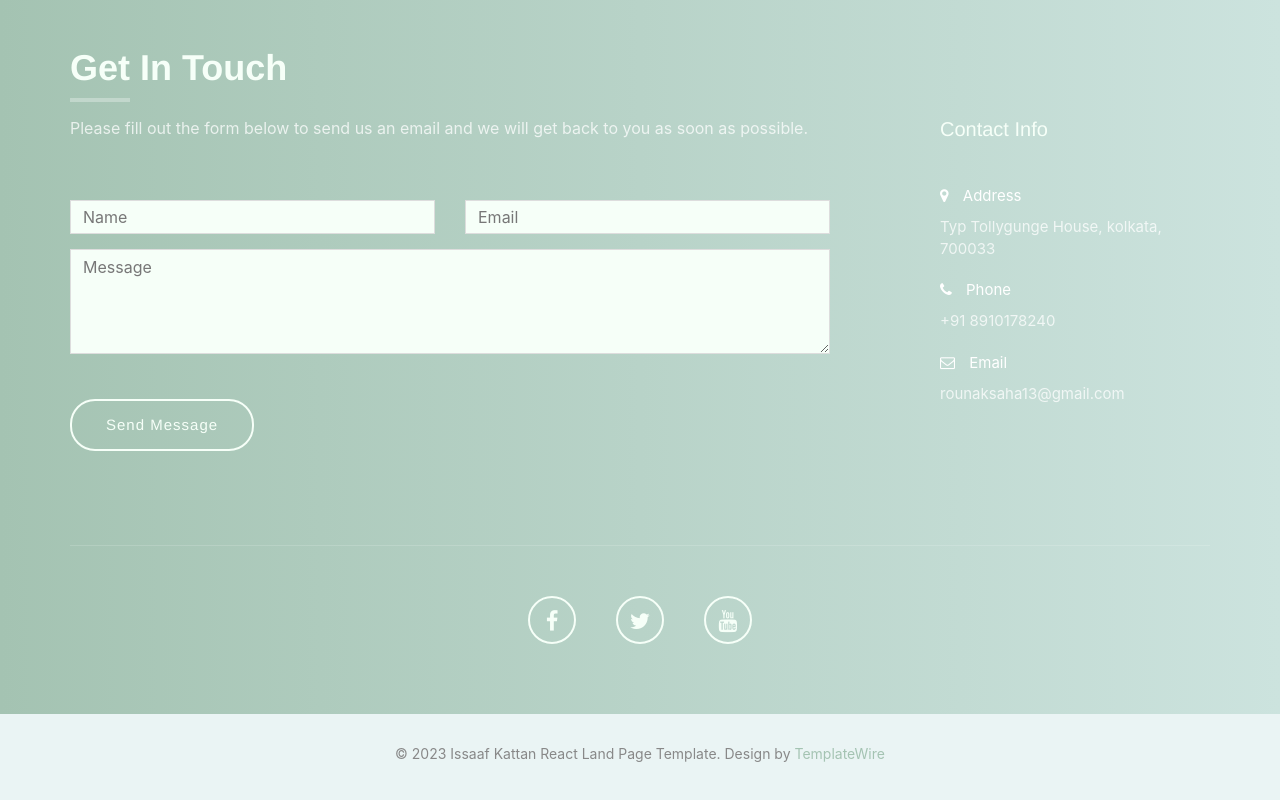
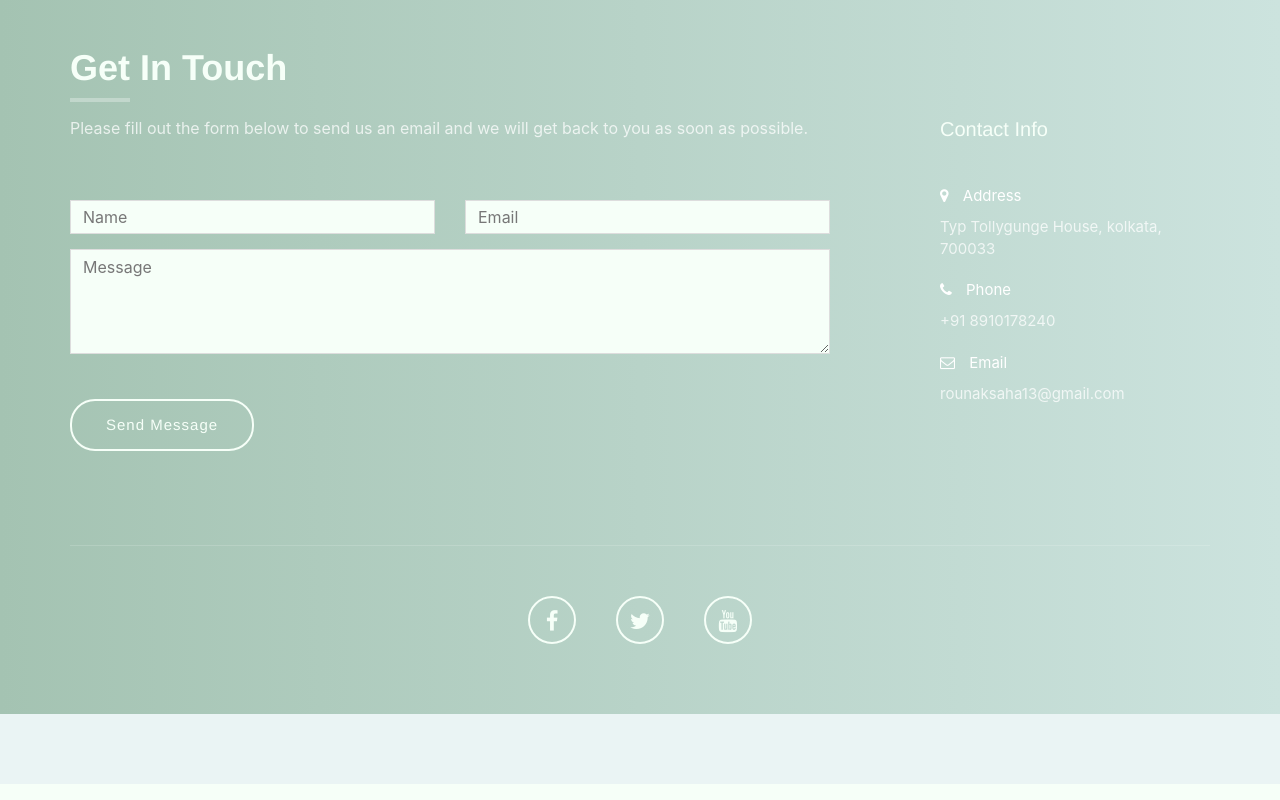
Before and after one commit to HackForge-JUSL/JU-HunterBees, a React (Create React App) app in the folder fridge-vision/: page / in a window 1280 px wide. Shown: the part 5614-6414 px from the top of the page. Built offline with nearby package versions, Linux system fonts and the light colour scheme; what smooth-scroll would draw is missing.

Commit message:
copyright remove

```diff
--- a/fridge-vision/src/components/contact.jsx
+++ b/fridge-vision/src/components/contact.jsx
@@ -153,10 +153,7 @@ export const Contact = (props) => {
       <div id="footer">
         <div className="container text-center">
           <p>
-            &copy; 2023 Issaaf Kattan React Land Page Template. Design by{" "}
-            <a href="http://www.templatewire.com" rel="nofollow">
-              TemplateWire
-            </a>
+
           </p>
         </div>
       </div>
```
